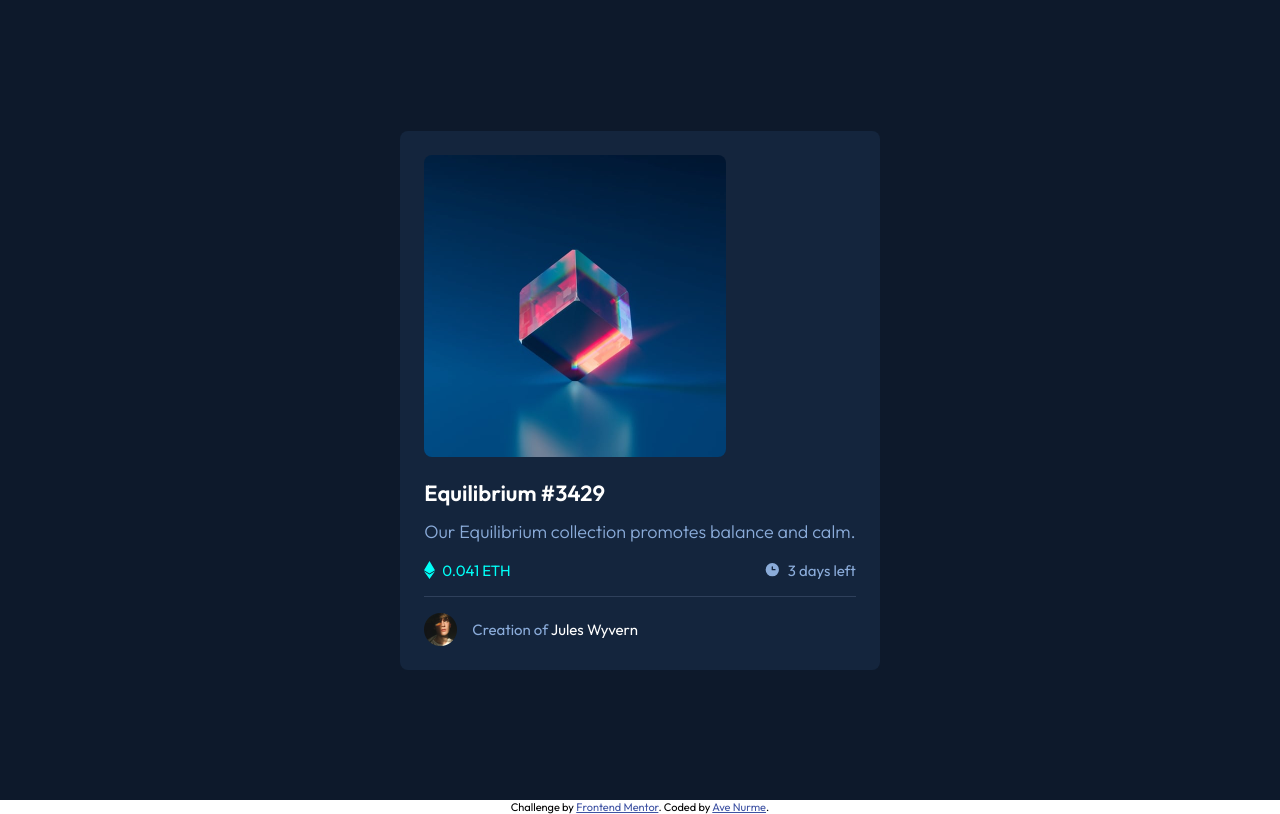
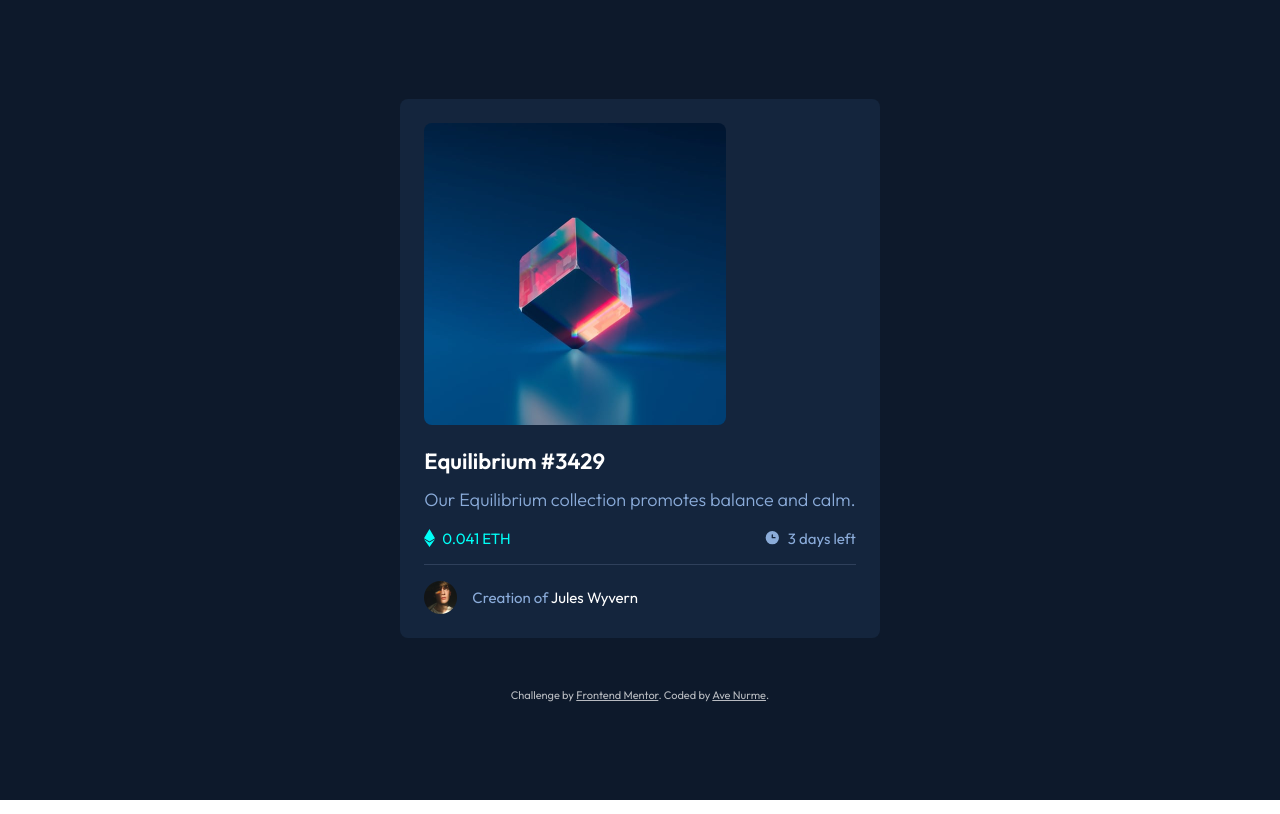
Before and after one commit to nurme-ave/frontend-mentor-nft-preview-card-component, a plain HTML site: page index.html in a window 1280 px wide. Drawn offline with Linux system fonts and the light colour scheme.

Commit message:
Fix attribution content

```diff
--- a/index.html
+++ b/index.html
@@ -14,14 +14,14 @@
   <title>Frontend Mentor | NFT preview card component</title>
 </head>
 <body>
-  <section class="section-container">
+  <main class="section-container">
     <div class="card-container">
       <div class="card-image">
         <div class="eye-icon">
           <svg width="48" height="48" xmlns="http://www.w3.org/2000/svg"><g fill="none" fill-rule="evenodd"><path d="M0 0h48v48H0z"/><path d="M24 9C14 9 5.46 15.22 2 24c3.46 8.78 12 15 22 15 10.01 0 18.54-6.22 22-15-3.46-8.78-11.99-15-22-15Zm0 25c-5.52 0-10-4.48-10-10s4.48-10 10-10 10 4.48 10 10-4.48 10-10 10Zm0-16c-3.31 0-6 2.69-6 6s2.69 6 6 6 6-2.69 6-6-2.69-6-6-6Z" fill="#FFF" fill-rule="nonzero"/></g></svg>
         </div>
       </div>
-      <p class="main-heading">Equilibrium #3429</p>
+      <h1 class="main-heading">Equilibrium #3429</h1>
       <p class="main-text">Our Equilibrium collection promotes balance and calm.</p>
       <div class="eth-days-left-text">
         <div class="eth">
@@ -36,11 +36,12 @@
         <div class="creation-author-text">Creation of <span class="author-name">Jules Wyvern</span></div>
       </div>
     </div>
-  </section>
 
-  <footer class="attribution">
-    Challenge by <a href="https://www.frontendmentor.io?ref=challenge" target="_blank">Frontend Mentor</a>.
-    Coded by <a href="https://www.avenurme.dev">Ave Nurme</a>.
-  </footer>
+    <footer class="attribution">
+      Challenge by <a href="https://www.frontendmentor.io?ref=challenge" target="_blank">Frontend Mentor</a>.
+      Coded by <a href="https://www.avenurme.dev">Ave Nurme</a>.
+    </footer>
+  </main>
+
 </body>
 </html>
--- a/style.css
+++ b/style.css
@@ -18,14 +18,15 @@
 body {
   font-family: 'Outfit', sans-serif;
   font-size: 18px;
-  overflow-x: hidden;
+  overflow: hidden;
 }
 
 .section-container {
   display: flex;
+  flex-direction: column;
   justify-content: center;
   align-items: center;
-  width: 100vw;
+  width: 100%;
   height: 100vh;
   padding: 0 24px;
   background-color: var(--main-background);
@@ -120,10 +121,13 @@ body {
 /* Frontend Mentor Attribution */
 .attribution {
   font-size: 11px; text-align: center;
+  padding-top: 50px;
+  color: var(--white);
+  opacity: 0.7;
 }
 
 .attribution a {
-  color: hsl(228, 45%, 44%);
+  color: var(--white);
 }
 
 
```
